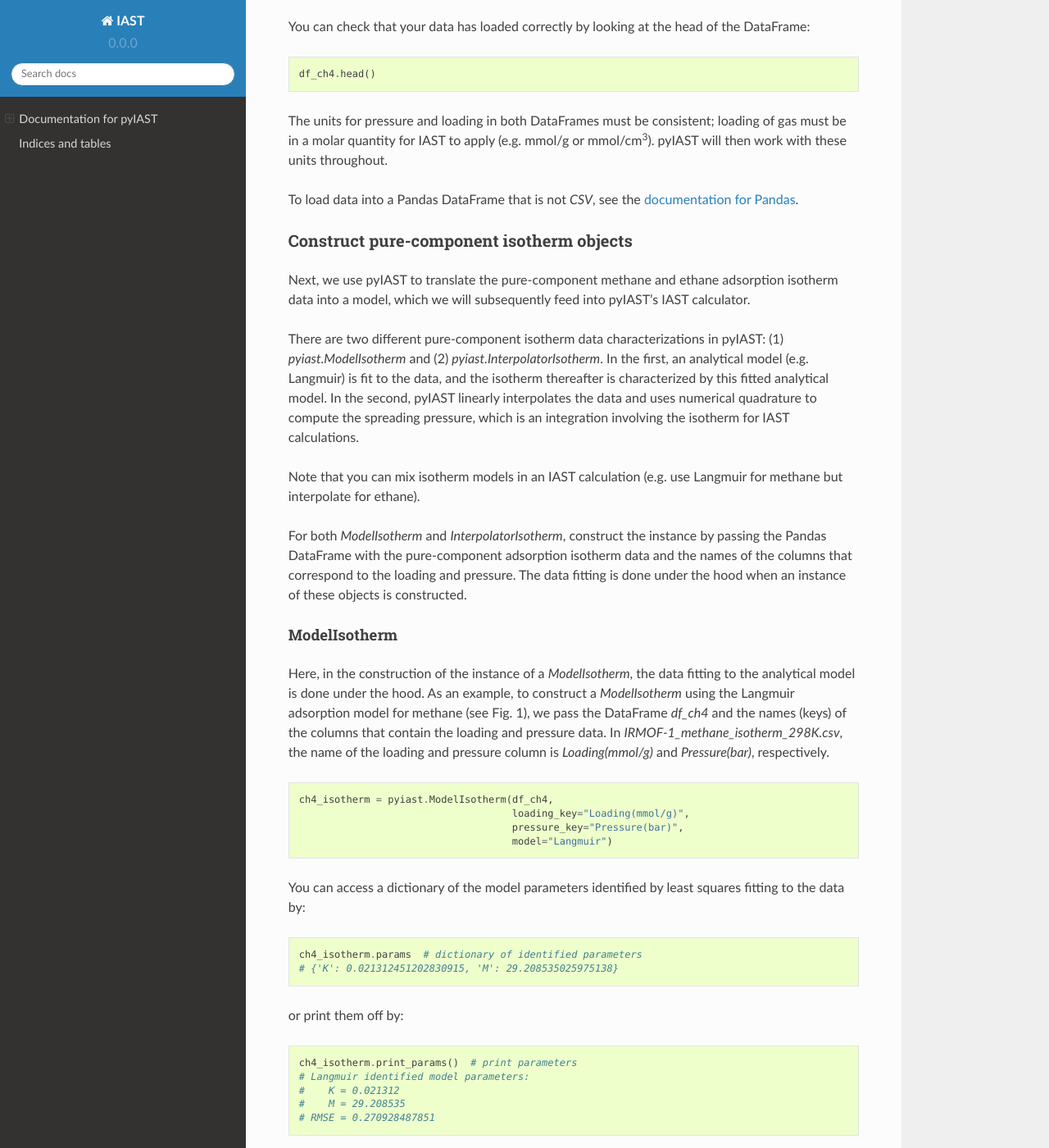
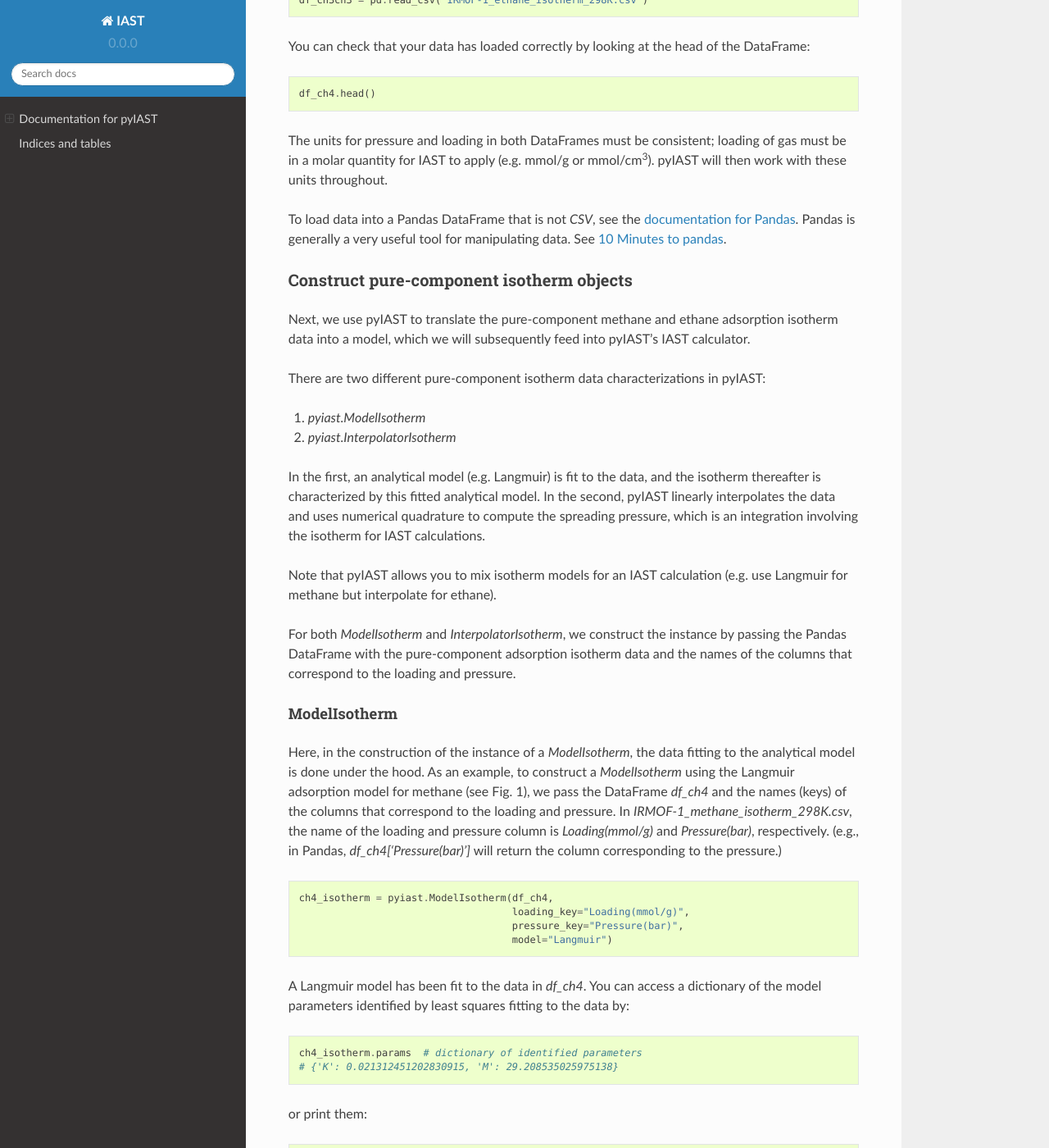
Before and after one commit to CorySimon/pyIAST, a Sphinx documentation site: the page built from docs/index.rst, in a window 1280 px wide and 1400 px high, scrolled down 3221 px. Shown: the whole window at 82% size. Built offline with Sphinx 7.4.7 and the Read the Docs theme 2.0.0, drawn with Linux system fonts in a browser that asks for light colours; some of the changed text lies outside the part shown.

Commit message:
updated docs

```diff
--- a/docs/index.rst
+++ b/docs/index.rst
@@ -19,23 +19,23 @@
 
 ------------
 
-For example, consider that we have pure-component methane and ethane adsorption isotherms in metal-organic framework IRMOF-1 at 298 K.
+For example, consider that we have pure-component methane and ethane adsorption isotherms in metal-organic framework IRMOF-1 at 298 K, shown in Fig. 1.
 
 .. figure:: ../test/pure_component_isotherms.png
    :alt: pure-component methane and ethane adsorption isotherms in IRMOF-1.
    :figwidth: 60%
    :align: center
 
-   Figure 1. Pure-component methane and ethane adsorption isotherm -- the amount of gas adsorbed as a function of pressure-- in metal-organic framework IRMOF-1. Simulated data.
+   Figure 1. Pure-component methane and ethane adsorption isotherms -- the amount of gas adsorbed as a function of pressure-- in metal-organic framework IRMOF-1. Simulated data.
 
-Using this pure-component isotherm data, pyIAST can predict the methane and ethane uptake in IRMOF-1 in the presence of a *mixture* of ethane and methane at 298 K under a variety of compositions. For example, for a mixture at 65.0 bar, Fig. 2 shows that the mixed-gas adsorption isotherms in IRMOF-1 predicted by pyIAST agree with binary component Grand-canonical Monte Carlo simulations.
+Using the pure-component isotherm data in Fig. 1, pyIAST can predict the methane and ethane uptake in IRMOF-1 in the presence of a *mixture* of ethane and methane at 298 K under a variety of compositions. For example, for a mixture at 65.0 bar, Fig. 2 shows that the mixed-gas adsorption isotherms in IRMOF-1 predicted by pyIAST (lines) agree with binary component Grand-canonical Monte Carlo simulations (points).
 
 .. figure:: ../test/IAST_validation.png
    :alt: pyIAST matches mixed-gas adsorption isotherms from binary GCMC simulations.
    :figwidth: 60%
    :align: center
 
-   Figure 2. Methane and ethane adsorption in IRMOF-1 in the presence of a mixture of methane and ethane at 65.0 bar and 298 K. The x-axis shows the composition of ethane in the mixture. The data points are from binary grand-canonical Monte Carlo simulations; the line is from pyIAST.
+   Figure 2. Methane and ethane adsorption in IRMOF-1 in the presence of a mixture of methane and ethane at 65.0 bar and 298 K. The x-axis shows the composition of ethane in the mixture. The data points are from binary grand-canonical Monte Carlo simulations; the lines are from pyIAST.
 
 To ask a question, request an additional feature, report a bug, or suggest an improvement, submit an issue on `Github <https://github.com/CorySimon/pyIAST>`_ or discuss on `Gitter <https://gitter.im/CorySimon/pyIAST?>`_.
 
@@ -79,16 +79,16 @@
 
    import pyiast
 
-For our tutorial, we have the pure-component methane and ethane adsorption isotherm data for metal-organic framework IRMOF-1 in Fig 1. We seek to predict the methane and ethane uptake in the presence of a binary mixture of methane and ethane in IRMOF-1 at the same temperature. As an example, consider a 5/95 mol % ethane/methane mixture at a total pressure of 65.0 bar and 298 K.
+For our tutorial, we have the pure-component methane and ethane adsorption isotherm data for metal-organic framework IRMOF-1 in Fig 1. We seek to predict the methane and ethane uptake in the presence of a binary mixture of methane and ethane in IRMOF-1 at the same temperature. As an example for this tutorial, we seek to predict the methane and ethane uptake of IRMOF-1 in the presence a 5/95 mol % ethane/methane mixture at a total pressure of 65.0 bar and 298 K.
 
 ---------------------------------------
 Import the pure-component isotherm data
 ---------------------------------------
 
-The data in Fig. 1 (from single componenent grand-canonical Monte Carlo simulations) are present in the `CSV <https://en.wikipedia.org/wiki/Comma-separated_values>`_ files:
+First, we load the pure-component isotherm data into Python so we can pass it into pyIAST. The data in Fig. 1 (from single component grand-canonical Monte Carlo simulations) are present in the `CSV <https://en.wikipedia.org/wiki/Comma-separated_values>`_ files:
 
-- `IRMOF-1_ethane_isotherm_298K.csv.csv`
-- `IRMOF-1_methane_isotherm_298K.csv.csv`
+- `IRMOF-1_ethane_isotherm_298K.csv`
+- `IRMOF-1_methane_isotherm_298K.csv`
 
 To import this data into Python, use the `Pandas` package (`documentation for Pandas <http://pandas.pydata.org/>`_). The following code will return a Pandas `DataFrame <http://pandas.pydata.org/pandas-docs/stable/dsintro.html#dataframe>`_ instance, which is useful for storing and manipulating tabular data.
 
@@ -106,7 +106,7 @@
 
 The units for pressure and loading in both DataFrames must be consistent; loading of gas must be in a molar quantity for IAST to apply (e.g. mmol/g or mmol/cm\ :superscript:`3`). pyIAST will then work with these units throughout.
 
-To load data into a Pandas DataFrame that is not `CSV`, see the `documentation for Pandas <http://pandas.pydata.org/>`_.
+To load data into a Pandas DataFrame that is not `CSV`, see the `documentation for Pandas <http://pandas.pydata.org/>`_. Pandas is generally a very useful tool for manipulating data. See `10 Minutes to pandas <http://pandas.pydata.org/pandas-docs/stable/10min.html>`_.
 
 -----------------------------------------
 Construct pure-component isotherm objects
@@ -114,16 +114,21 @@
 
 Next, we use pyIAST to translate the pure-component methane and ethane adsorption isotherm data into a model, which we will subsequently feed into pyIAST's IAST calculator.
 
-There are two different pure-component isotherm data characterizations in pyIAST: (1) `pyiast.ModelIsotherm` and (2) `pyiast.InterpolatorIsotherm`. In the first, an analytical model (e.g. Langmuir) is fit to the data, and the isotherm thereafter is characterized by this fitted analytical model. In the second, pyIAST linearly interpolates the data and uses numerical quadrature to compute the spreading pressure, which is an integration involving the isotherm for IAST calculations.
+There are two different pure-component isotherm data characterizations in pyIAST:
 
-Note that you can mix isotherm models in an IAST calculation (e.g. use Langmuir for methane but interpolate for ethane).
+1. `pyiast.ModelIsotherm`
+2. `pyiast.InterpolatorIsotherm`
 
-For both `ModelIsotherm` and `InterpolatorIsotherm`, construct the instance by passing the Pandas DataFrame with the pure-component adsorption isotherm data and the names of the columns that correspond to the loading and pressure. The data fitting is done under the hood when an instance of these objects is constructed.
+In the first, an analytical model (e.g. Langmuir) is fit to the data, and the isotherm thereafter is characterized by this fitted analytical model. In the second, pyIAST linearly interpolates the data and uses numerical quadrature to compute the spreading pressure, which is an integration involving the isotherm for IAST calculations.
+
+Note that pyIAST allows you to mix isotherm models for an IAST calculation (e.g. use Langmuir for methane but interpolate for ethane).
+
+For both `ModelIsotherm` and `InterpolatorIsotherm`, we construct the instance by passing the Pandas DataFrame with the pure-component adsorption isotherm data and the names of the columns that correspond to the loading and pressure.
 
 ModelIsotherm
 ^^^^^^^^^^^^^
 
-Here, in the construction of the instance of a `ModelIsotherm`, the data fitting to the analytical model is done under the hood. As an example, to construct a `ModelIsotherm` using the Langmuir adsorption model for methane (see Fig. 1), we pass the DataFrame `df_ch4` and the names (keys) of the columns that contain the loading and pressure data. In `IRMOF-1_methane_isotherm_298K.csv`, the name of the loading and pressure column is `Loading(mmol/g)` and `Pressure(bar)`, respectively.
+Here, in the construction of the instance of a `ModelIsotherm`, the data fitting to the analytical model is done under the hood. As an example, to construct a `ModelIsotherm` using the Langmuir adsorption model for methane (see Fig. 1), we pass the DataFrame `df_ch4` and the names (keys) of the columns that correspond to the loading and pressure. In `IRMOF-1_methane_isotherm_298K.csv`, the name of the loading and pressure column is `Loading(mmol/g)` and `Pressure(bar)`, respectively. (e.g., in Pandas, `df_ch4['Pressure(bar)']` will return the column corresponding to the pressure.)
 
 .. code-block:: python
 
@@ -132,14 +137,14 @@
                                         pressure_key="Pressure(bar)",
                                         model="Langmuir")
 
-You can access a dictionary of the model parameters identified by least squares fitting to the data by:
+A Langmuir model has been fit to the data in `df_ch4`. You can access a dictionary of the model parameters identified by least squares fitting to the data by:
 
 .. code-block:: python
 
     ch4_isotherm.params  # dictionary of identified parameters
     # {'K': 0.021312451202830915, 'M': 29.208535025975138}
 
-or print them off by:
+or print them:
 
 .. code-block:: python
 
@@ -181,12 +186,12 @@
                                         model="Langmuir",
                                         param_guess={"M": 25.0})
 
-You can see the naming convention for model parameters in pyIAST in the dictionary `pyiast._MODEL_PARAMS` as well as in the documentation for the `ModelIsotherm` below.
+You may need to pass your own starting guess for the parameters if the default guesses in pyIAST were not good enough for convergence when solving the nonlinear equations of IAST. You can see the naming convention for model parameters in pyIAST in the dictionary `pyiast._MODEL_PARAMS` as well as in the documentation for the `ModelIsotherm` class at the end of this page. Further, you can change the method used to solve the IAST equations by passing e.g. `optimization_method="Powell"` if you encounter convergence problems. For a list of optimization methods, see the `Scipy website <http://docs.scipy.org/doc/scipy/reference/optimize.html#module-scipy.optimize>`_.
 
 InterpolatorIsotherm
 ^^^^^^^^^^^^^^^^^^^^
 
-The `InterpolatorIsotherm`, where pyIAST linearly interpolates the isotherm data, is constructed very similary to the `ModelIsotherm`, but now there is not a need to pass `model`.
+The `InterpolatorIsotherm`, where pyIAST linearly interpolates the isotherm data, is constructed very similary to the `ModelIsotherm`, but now there is not a need to pass a string `model` to indicate which model to use.
 
 .. code-block:: python
 
@@ -194,7 +199,7 @@
                                         loading_key="Loading(mmol/g)",
                                         pressure_key="Pressure(bar)")
 
-This `InterpolatorIsotherm` object behaves analogously to the `ModelIsotherm`; for example `ch4_isotherm.loading(40.0)` returns the loading at 40.0 bar via linear interpolation. When we attempt to extrapolate beyond the data point with the highest pressure, the `ch4_isotherm` above will throw an exception.
+This `InterpolatorIsotherm` object behaves analogously to the `ModelIsotherm`; for example `ch4_isotherm.loading(40.0)` returns the loading at 40.0 bar via linear interpolation and `pyiast.plot_isotherm(ch4_isotherm)` still plots the isotherm and linear interpolation. When we attempt to extrapolate beyond the data point with the highest pressure, the `ch4_isotherm` above will throw an exception.
 
 The `InterpolatorIsotherm` has an additional, optional argument `fill_value` that tells us what loading to assume when we attempt to extrapolate beyond the highest pressure observed in the pure-component isotherm data. For example, if the isotherm looks reasonably saturated, we can assume that the loading at the highest pressure point is equal to the largest loading in the data:
 
@@ -219,7 +224,7 @@
 
 Given the pure-component isotherm characterizations constructed with pyIAST, we now illustrate how to use pyIAST to predict gas uptake when the material is in equilibrium with a *mixture* of gases. We have `ch4_isotherm` as above and an analogously constructed pure-component ethane adsorption isotherm object `ch3ch3_isotherm`.
 
-As an example, we seek the loading [at 298 K, the same temperature as the pure-component isotherms] in the presence of a 5/95 mol% ethane/methane mixture at a total pressure of 65.0 bar. The code for this is:
+As an example, we seek the loading in the presence of a 5/95 mol% ethane/methane mixture at a temperature of 298 K [the same temperature as the pure-component isotherms] and a total pressure of 65.0 bar. The function `pyiast.iast()` takes as input the partial pressures of the gases in the mixture and a list of the pure-component isotherms characterized by pyIAST. For convenience, we define the total pressure first as `total_pressure` and the gas phase mole fractions as `y`.
 
 .. code-block:: python
 
@@ -230,7 +235,7 @@
     q = pyiast.iast(total_pressure * y, [ch3ch3_isotherm, ch4_isotherm], verboseflag=True)
     # returns q = array([4.4612935, 13.86364776])
 
-which will return `q`, an array of component loadings at these mixture conditions predicted by IAST. Entry 0 will correspond to ethane; entry 1 will correspond to methane. The flag `verboseflag` will print details of the IAST calculation. When the result required an extrapolation of the pressure beyond the highest pressure observed in the data, pyIAST will print a warning to the user. It may be necessary to collect pure-component isotherm data at higher pressures for the conditions in which you are interested.
+The function `pyiast.iast()` returns `q`, an array of component loadings at these mixture conditions predicted by IAST. Since we passed the ethane partial pressures and isotherm first, entry 0 will correspond to ethane; entry 1 will correspond to methane. The flag `verboseflag` will print details of the IAST calculation. When the result required an extrapolation of the pressure beyond the highest pressure observed in the data, pyIAST will print a warning to the user. It may be necessary to collect pure-component isotherm data at higher pressures for the conditions in which you are interested (see our manuscript).
 
 ------------------------
 Reverse IAST calculation
@@ -242,12 +247,14 @@
 
 .. code-block:: python
 
-    total_pressure  = 65.0  # total pressure (bar)
+    total_pressure = 65.0  # total pressure (bar)
     x = [0.2, 0.8]  # list/array of desired mole fractions in adsorbed phase
     y, q = pyiast.reverse_iast(x, total_pressure, [ch3ch3_isotherm, ch4_isotherm])
     # returns (array([ 0.03911984,  0.96088016]), array([  3.62944368,  14.51777472]))
 
 which will return `y`, the required bulk gas phase mole fractions, and `q`, an array of component loadings at these mixture conditions predicted by IAST. Entry 0 will correspond to ethane; entry 1 will correspond to methane.
+
+------------
 
 A variant of this tutorial, where we generate Fig. 2, is available in `this IPython Notebook <https://github.com/CorySimon/pyIAST/blob/master/test/Methane%20and%20ethane%20test.ipynb>`_.
 
@@ -257,33 +264,39 @@
 
 Ideal Adsorbed Solution Theory was developed by Myers and Prausnitz:
 
-Myers, A. L., & Prausnitz, J. M. (1965). Thermodynamics of mixed-gas adsorption. AIChE Journal, 11(1), 121-127.
+    \A. L. Myers and J. M. Prausnitz (1965). Thermodynamics of mixed-gas adsorption. AIChE Journal, 11(1), 121-127.
 
-In our IAST calculations, we follow the method outlined in the more accessible reference:
+In our IAST calculations, we follow the method to solve the equations outlined in the more accessible reference:
 
-Tarafder, A. and Mazzotti, M. A method for deriving explicit binary isotherms obeying ideal adsorbed solution theory. Chem. Eng. Technol. 2012, 35, No. 1, 102-108.
+    \A. Tarafder and M. Mazzotti. A method for deriving explicit binary isotherms obeying ideal adsorbed solution theory. Chem. Eng. Technol. 2012, 35, No. 1, 102-108.
 
-We provide an accessible derivation of IAST and other discussions in our manuscript:
+We provide an accessible derivation of IAST and discuss practical issues in applying IAST in our manuscript:
 
-C. Simon, B. Smit, M. Haranczyk. pyIAST: Ideal Adsorbed Solution Theory (IAST) Python Package. Submitted to Computer Physics Communications.
+    \C. Simon, B. Smit, M. Haranczyk. pyIAST: Ideal Adsorbed Solution Theory (IAST) Python Package. Submitted to Computer Physics Communications.
 
 =====
 Tests
 =====
 
-In the `test` directory, you will find IPython Notebooks that test pyIAST in
-various ways
+In the `/test` directory, you will find IPython Notebooks that test pyIAST in
+various ways.
 
+---------------------------
 Methane/ethane mixture test
-^^^^^^^^^^^^^^^^^^^^^^^^^^^
+---------------------------
+
+'test/Methane and ethane test.ipynb`
 
 This IPython Notebook compares pyIAST calculations to binary component
 grand-canonical Monte Carlo simulations for a methane/ethane mixture. This
 notebook reproduces Fig. 2, which confirms that pyIAST yields component loadings
 consistent with the binary grand-canonical Monte Carlo simulations.
 
+----------------------
 Isotherm fitting tests
-^^^^^^^^^^^^^^^^^^^^^^
+----------------------
+
+`test/Isotherm tests.ipynb`
 
 This IPython Notebook generates synthetic data for each isotherm model, stores
 the data in a Pandas DataFrame, and uses pyIAST to construct a `ModelIsotherm`
@@ -291,23 +304,26 @@
 model parameters and those used to generate the synthetic data. This ensures
 that the data fitting routine in pyIAST is behaving correctly.
 
+-------------------------------
 Competitive Langmuir adsorption
-^^^^^^^^^^^^^^^^^^^^^^^^^^^^^^^
+-------------------------------
+
+`test/Test IAST for Langmuir case.ipynb`
 
 In that case that the pure-component adsorption isotherm :math:`L_i(P)` for
 species :math:`i` follows a Langmuir isotherm with saturation loading :math:`M`
-and Langmuir constant :math:`K`:
+and Langmuir constant :math:`K_i`:
 
 .. math::
 
-   L_i(P) = M\\frac{K_iP}{1+K_iP},
+   L_i(P) = M\frac{K_i P}{1+K_i P},
 
-equal saturation loadings among all components, it follows from IAST that the
-mixed gas adsorption isotherm follows the competitive Langmuir model:
+i.e. equal saturation loadings among all components, it follows from IAST that the
+mixed gas adsorption isotherm :math:`N_i(p_i)` follows the competitive Langmuir model:
 
 .. math::
 
-   N_i(p_i) = M \\frac{K_i p_i}{1+ \sum_i K_i p_i}.
+   N_i(p_i) = M \frac{K_i p_i}{1+ \sum_j K_j p_j}.
 
 In this IPython Notebook, we generate synthetic data that follows three
 Langmuir adsorption isotherm models with the same saturation loading but
```
Also changed, not shown: other parts of docs/index.rst (+3 -3 lines).
